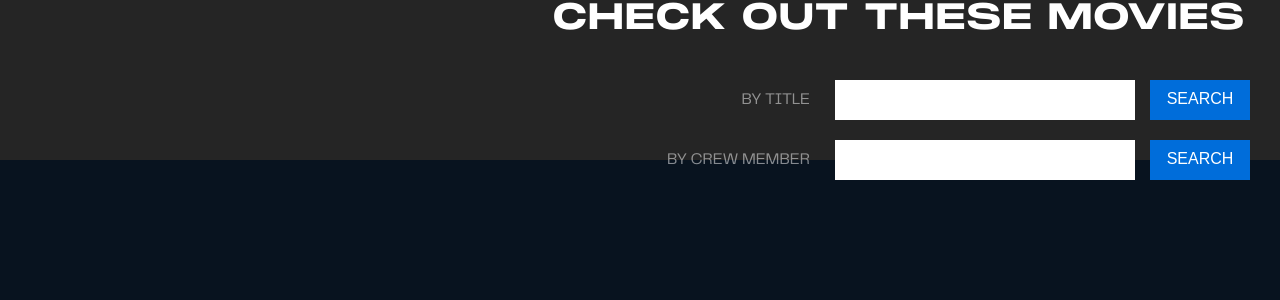
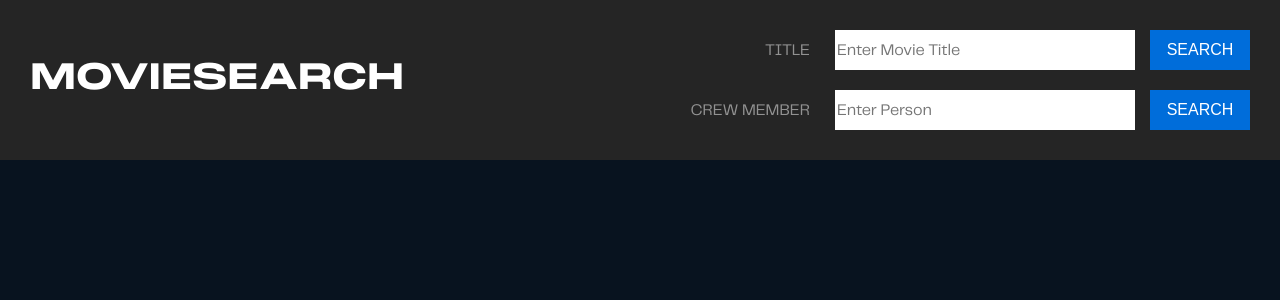
Before and after one commit to ebrazeau/find-a-movie, a React (Create React App) app: page / in a window 1280 px wide. Shown: the top 300 px of the page. Built offline with nearby package versions, Linux system fonts and the light colour scheme.

Commit message:
functionality tweaks & cleanup

```diff
--- a/package.json
+++ b/package.json
@@ -7,11 +7,12 @@
     "@testing-library/react": "^12.1.2",
     "@testing-library/user-event": "^13.5.0",
     "axios": "^0.24.0",
+    "mini-css-extract-plugin": "2.5.1",
     "react": "^17.0.2",
     "react-dom": "^17.0.2",
+    "react-lazy-load-image-component": "^1.5.1",
     "react-scripts": "5.0.0",
-    "web-vitals": "^2.1.3",
-    "mini-css-extract-plugin": "2.5.1"
+    "web-vitals": "^2.1.3"
   },
   "scripts": {
     "start": "react-scripts start",
--- a/src/App.js
+++ b/src/App.js
@@ -1,9 +1,6 @@
 import './App.css';
 import { useState, useEffect } from 'react';
 import axios from 'axios';
-import Searchbar from './Searchbar.js';
-import Movie from './Movie';
-import People from './People';
 import Results from './Results';
 
 function App() {
@@ -28,8 +25,6 @@ function App() {
       }).then(
         (response) => {
           const rawData = response.data.results;
-          console.log(rawData);
-
           if (rawData.length === 0) {
             setAlert(true);
           } else {
@@ -42,8 +37,12 @@ function App() {
         })
       }}, [searchQuery]);
 
+      useEffect(() => {
+        console.log('hi');
+      }, [])
 
-    // Onchange for movie title field
+
+    // Onchange for movie title text input
     const handleInput = (event) => {
       // put the captured text in userInput
       setUserInput(event.target.value);
@@ -55,7 +54,7 @@ function App() {
       event.preventDefault();
       // set the term that calls our API
       setSearchQuery(userInput);
-      // RESET array
+      // RESET array / results section
       setUserInput("");
       setPeople([]);
     }
@@ -109,34 +108,32 @@ function App() {
     return (
       <div className="App">
         <header>
+          <h1>Moviesearch</h1>
 
           <div className="formContainer">
-            <h1>Check out these movies</h1>
-
-            {/* These bits should be their own searchbar components? */}
             <form onSubmit={handleSubmit}>
-              <label htmlFor="movie">By title</label>
-              <input type="text" id="search" onChange={handleInput} value={userInput}/>
+              <label htmlFor="movie">Title</label>
+              <input type="text" id="search" onChange={handleInput} value={userInput} placeholder='Enter Movie Title'/>
               <button>Search</button>
             </form>
 
             <form onSubmit={handleSubmit2}>
-              <label htmlFor="crew">By crew member</label>
-              <input type="text" id="search" onChange={handleInput2} value={userInput2} />
+              <label htmlFor="crew">Crew member</label>
+              <input type="text" id="search" onChange={handleInput2} value={userInput2} placeholder='Enter Person' />
               <button>Search</button>
             </form>
           </div>
-
         </header>
 
         {alert === false
         ? <Results
-            movies={movies}
-            people={people}
+              movies={movies}
+              people={people}
           />
-        : <section className="results">
+        : <section className="noResults">
             <p>Your search term returned no results.</p>
           </section>}
+
       </div>
     );
   }
--- a/src/Movie.js
+++ b/src/Movie.js
@@ -1,18 +1,16 @@
-import { useState, useEffect } from 'react';
-
 const Movie = (props) => {
 
-    const {movieTitle, posterPath, backdropPath, overview, popularity, releaseDate} = props;
+    const {movieTitle, posterPath, overview, popularity, releaseDate} = props;
 
     return (
-            <>
-            <h2>{movieTitle}</h2>
-            {posterPath === null
-                ? <p>No image to display.</p>
-                : <img src={`https://image.tmdb.org/t/p/original/${posterPath}`} alt={movieTitle} />}
-            <span>{releaseDate}</span>
-            <span>{popularity}</span>
-            </>
+        <>
+        <h2>{movieTitle}</h2>
+        {posterPath === null
+            ? <div className="movieImg"><p>No image to display.</p></div>
+            : <img src={`https://image.tmdb.org/t/p/original/${posterPath}`} alt={movieTitle} />}
+        <span class="transparent">Released On</span>
+        <span className="releaseDate">{releaseDate}</span>
+        </>
     );
 };
 
--- a/src/People.js
+++ b/src/People.js
@@ -1,5 +1,3 @@
-import { useState, useEffect } from 'react';
-
 const People = (props) => {
 
     const { personName, photoPath, department } = props;
@@ -8,9 +6,9 @@ const People = (props) => {
         <>
             <h2>{personName}</h2>
             {photoPath === null
-                ? <p>No image to display.</p>
+                ? <div className="movieImg"><p>No image to display.</p></div>
                 : <img src={`https://image.tmdb.org/t/p/original/${photoPath}`} alt={personName} />}
-            <span>{department}</span>
+            <span className="department">{department}</span>
         </>
     );
 };
--- a/src/Results.js
+++ b/src/Results.js
@@ -13,11 +13,7 @@ const Results = (props) => {
                 ? <p>Nothing to see</p>
                 : movies.map((item, index) => {
                     return (
-                        <div key={item.id} className="movieCard" style={{
-                            // backgroundImage: `url(https://image.tmdb.org/t/p/w500${item.backdrop_path})`,
-                            // backgroundSize: 'cover',
-                            // backgroundRepeat: 'no-repeat',
-                        }}>
+                        <div key={item.id} className="movieCard">
                             <div className="movieContainer">
                             <Movie
                                 movieTitle={item.original_title}
@@ -38,12 +34,14 @@ const Results = (props) => {
                 : people.map((item, index) => {
                     return (
                         <div key={item.id} className="movieCard">
+                            <div className="movieContainer">
                                 <People
                                     personName={item.name}
                                     photoPath={item.profile_path}
                                     department={item.known_for_department}
                                     number={index}
                                 />
+                            </div>
                         </div>
                     )
                 })}
```
Also changed, not shown: 1 other file (tests, documents, lock files or other folders). Lines whose indentation alone changed are shown as unchanged.
